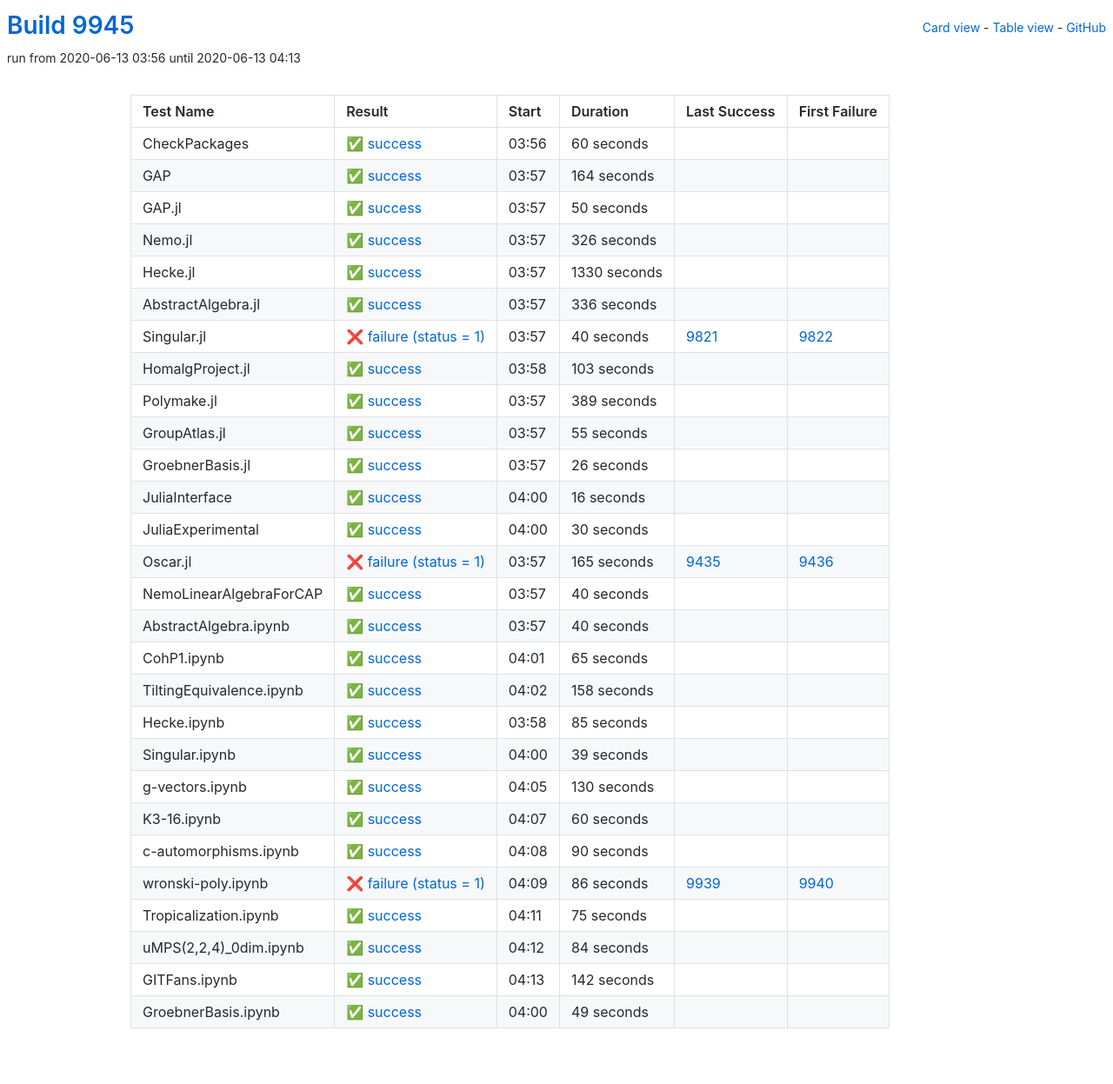
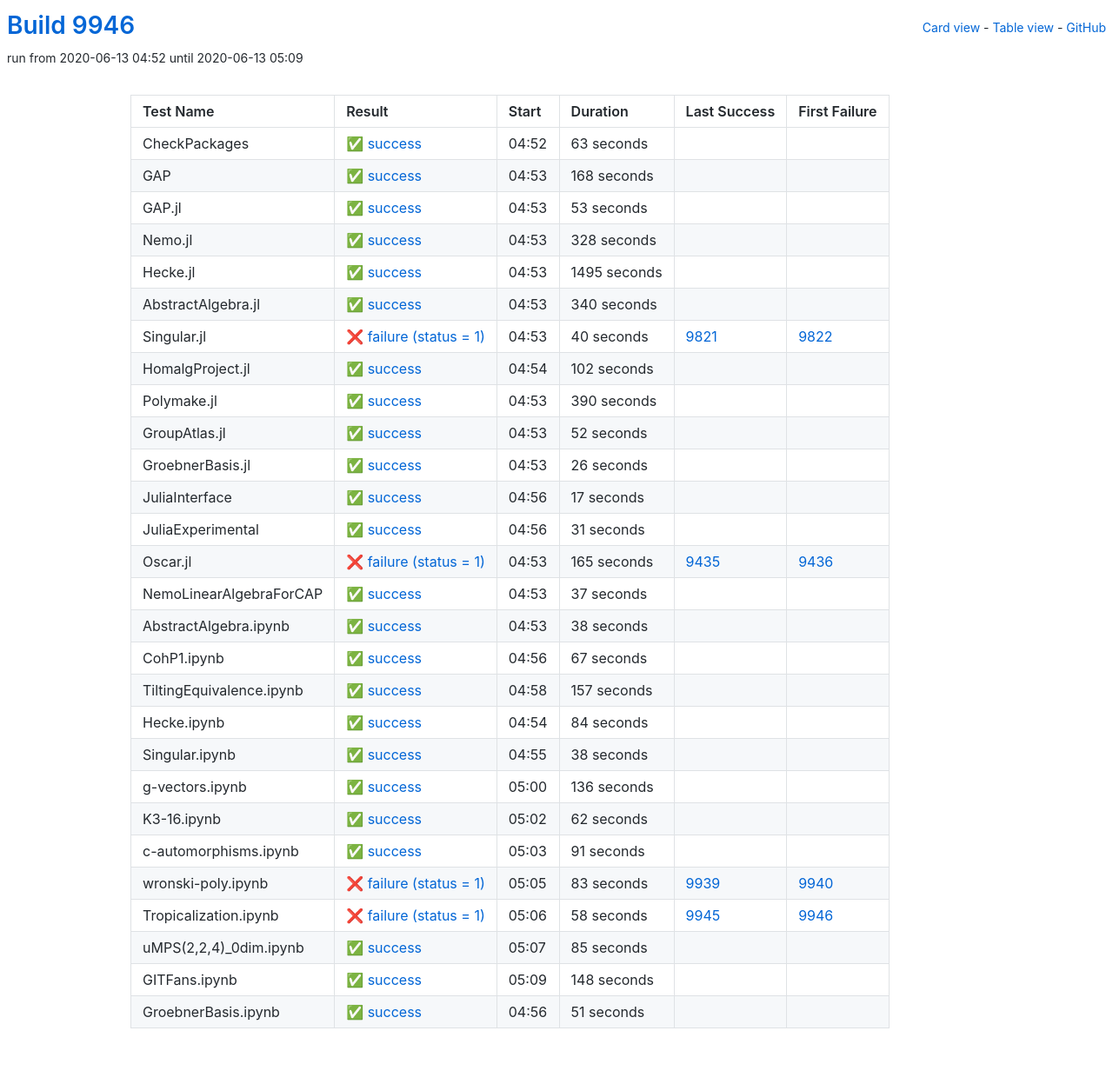
Before and after one commit to oscar-system/oscar-ci-status, a Jekyll site: the page built from table.html, in a window 1280 px wide. Shown: the whole page at 87% size. Built offline with Jekyll 4.4.1, drawn with Linux system fonts in a browser that asks for light colours.

Commit message:
Build #9946

```diff
--- a/_data/ci.yml
+++ b/_data/ci.yml
@@ -1,6 +1,6 @@
 ---
-build: 9945
-build_url: https://oscarci.mathematik.uni-kl.de/job/oscar/9945/
+build: 9946
+build_url: https://oscarci.mathematik.uni-kl.de/job/oscar/9946/
 job: oscar
 organization: oscar-system
 repo: oscar-ci-status
@@ -8,80 +8,80 @@
 tests:
 - name: CheckPackages
   id: checkpackages
-  log: https://oscarci.mathematik.uni-kl.de/job/oscar/9945/artifact/logs/build-9945/CheckPackages.log
-  start: 2020-06-13 03:56
+  log: https://oscarci.mathematik.uni-kl.de/job/oscar/9946/artifact/logs/build-9946/CheckPackages.log
+  start: 2020-06-13 04:52
   success: true
   exitcode: 0
   status: success
-  duration: 60
+  duration: 63
   last_success: false
   last_success_url:
   first_failure: false
   first_failure_url:
 - name: GAP
   id: gap
-  log: https://oscarci.mathematik.uni-kl.de/job/oscar/9945/artifact/logs/build-9945/GAP.log
-  start: 2020-06-13 03:57
+  log: https://oscarci.mathematik.uni-kl.de/job/oscar/9946/artifact/logs/build-9946/GAP.log
+  start: 2020-06-13 04:53
   success: true
   exitcode: 0
   status: success
-  duration: 164
+  duration: 168
   last_success: false
   last_success_url:
   first_failure: false
   first_failure_url:
 - name: GAP.jl
   id: gap-jl
-  log: https://oscarci.mathematik.uni-kl.de/job/oscar/9945/artifact/logs/build-9945/GAP.jl.log
-  start: 2020-06-13 03:57
+  log: https://oscarci.mathematik.uni-kl.de/job/oscar/9946/artifact/logs/build-9946/GAP.jl.log
+  start: 2020-06-13 04:53
   success: true
   exitcode: 0
   status: success
-  duration: 50
+  duration: 53
   last_success: false
   last_success_url:
   first_failure: false
   first_failure_url:
 - name: Nemo.jl
   id: nemo-jl
-  log: https://oscarci.mathematik.uni-kl.de/job/oscar/9945/artifact/logs/build-9945/Nemo.jl.log
-  start: 2020-06-13 03:57
+  log: https://oscarci.mathematik.uni-kl.de/job/oscar/9946/artifact/logs/build-9946/Nemo.jl.log
+  start: 2020-06-13 04:53
   success: true
   exitcode: 0
   status: success
-  duration: 326
+  duration: 328
   last_success: false
   last_success_url:
   first_failure: false
   first_failure_url:
 - name: Hecke.jl
   id: hecke-jl
-  log: https://oscarci.mathematik.uni-kl.de/job/oscar/9945/artifact/logs/build-9945/Hecke.jl.log
-  start: 2020-06-13 03:57
+  log: https://oscarci.mathematik.uni-kl.de/job/oscar/9946/artifact/logs/build-9946/Hecke.jl.log
+  start: 2020-06-13 04:53
   success: true
   exitcode: 0
   status: success
-  duration: 1330
+  duration: 1495
   last_success: false
   last_success_url:
   first_failure: false
   first_failure_url:
 - name: AbstractAlgebra.jl
   id: abstractalgebra-jl
-  log: https://oscarci.mathematik.uni-kl.de/job/oscar/9945/artifact/logs/build-9945/AbstractAlgebra.jl.log
-  start: 2020-06-13 03:57
+  log: https://oscarci.mathematik.uni-kl.de/job/oscar/9946/artifact/logs/build-9946/AbstractAlgebra.jl.log
+  start: 2020-06-13 04:53
   success: true
   exitcode: 0
   status: success
-  duration: 336
+  duration: 340
   last_success: false
   last_success_url:
   first_failure: false
   first_failure_url:
 - name: Singular.jl
   id: singular-jl
-  log: https://oscarci.mathematik.uni-kl.de/job/oscar/9945/artifact/logs/build-9945/Singular.jl.log
-  start: 2020-06-13 03:57
+  log: https://oscarci.mathematik.uni-kl.de/job/oscar/9946/artifact/logs/build-9946/Singular.jl.log
+  start: 2020-06-13 04:53
   success: false
   exitcode: 1
   status: failure
@@ -92,44 +92,44 @@
   first_failure_url: https://oscarci.mathematik.uni-kl.de/job/oscar/9822/
 - name: HomalgProject.jl
   id: homalgproject-jl
-  log: https://oscarci.mathematik.uni-kl.de/job/oscar/9945/artifact/logs/build-9945/HomalgProject.jl.log
-  start: 2020-06-13 03:58
+  log: https://oscarci.mathematik.uni-kl.de/job/oscar/9946/artifact/logs/build-9946/HomalgProject.jl.log
+  start: 2020-06-13 04:54
   success: true
   exitcode: 0
   status: success
-  duration: 103
+  duration: 102
   last_success: false
   last_success_url:
   first_failure: false
   first_failure_url:
 - name: Polymake.jl
   id: polymake-jl
-  log: https://oscarci.mathematik.uni-kl.de/job/oscar/9945/artifact/logs/build-9945/Polymake.jl.log
-  start: 2020-06-13 03:57
+  log: https://oscarci.mathematik.uni-kl.de/job/oscar/9946/artifact/logs/build-9946/Polymake.jl.log
+  start: 2020-06-13 04:53
   success: true
   exitcode: 0
   status: success
-  duration: 389
+  duration: 390
   last_success: false
   last_success_url:
   first_failure: false
   first_failure_url:
 - name: GroupAtlas.jl
   id: groupatlas-jl
-  log: https://oscarci.mathematik.uni-kl.de/job/oscar/9945/artifact/logs/build-9945/GroupAtlas.jl.log
-  start: 2020-06-13 03:57
+  log: https://oscarci.mathematik.uni-kl.de/job/oscar/9946/artifact/logs/build-9946/GroupAtlas.jl.log
+  start: 2020-06-13 04:53
   success: true
   exitcode: 0
   status: success
-  duration: 55
+  duration: 52
   last_success: false
   last_success_url:
   first_failure: false
   first_failure_url:
 - name: GroebnerBasis.jl
   id: groebnerbasis-jl
-  log: https://oscarci.mathematik.uni-kl.de/job/oscar/9945/artifact/logs/build-9945/GroebnerBasis.jl.log
-  start: 2020-06-13 03:57
+  log: https://oscarci.mathematik.uni-kl.de/job/oscar/9946/artifact/logs/build-9946/GroebnerBasis.jl.log
+  start: 2020-06-13 04:53
   success: true
   exitcode: 0
   status: success
@@ -140,32 +140,32 @@
   first_failure_url:
 - name: JuliaInterface
   id: juliainterface
-  log: https://oscarci.mathematik.uni-kl.de/job/oscar/9945/artifact/logs/build-9945/JuliaInterface.log
-  start: 2020-06-13 04:00
+  log: https://oscarci.mathematik.uni-kl.de/job/oscar/9946/artifact/logs/build-9946/JuliaInterface.log
+  start: 2020-06-13 04:56
   success: true
   exitcode: 0
   status: success
-  duration: 16
+  duration: 17
   last_success: false
   last_success_url:
   first_failure: false
   first_failure_url:
 - name: JuliaExperimental
   id: juliaexperimental
-  log: https://oscarci.mathematik.uni-kl.de/job/oscar/9945/artifact/logs/build-9945/JuliaExperimental.log
-  start: 2020-06-13 04:00
+  log: https://oscarci.mathematik.uni-kl.de/job/oscar/9946/artifact/logs/build-9946/JuliaExperimental.log
+  start: 2020-06-13 04:56
   success: true
   exitcode: 0
   status: success
-  duration: 30
+  duration: 31
   last_success: false
   last_success_url:
   first_failure: false
   first_failure_url:
 - name: Oscar.jl
   id: oscar-jl
-  log: https://oscarci.mathematik.uni-kl.de/job/oscar/9945/artifact/logs/build-9945/Oscar.jl.log
-  start: 2020-06-13 03:57
+  log: https://oscarci.mathematik.uni-kl.de/job/oscar/9946/artifact/logs/build-9946/Oscar.jl.log
+  start: 2020-06-13 04:53
   success: false
   exitcode: 1
   status: failure
@@ -176,56 +176,140 @@
   first_failure_url: https://oscarci.mathematik.uni-kl.de/job/oscar/9436/
 - name: NemoLinearAlgebraForCAP
   id: nemolinearalgebraforcap
-  log: https://oscarci.mathematik.uni-kl.de/job/oscar/9945/artifact/logs/build-9945/NemoLinearAlgebraForCAP.log
-  start: 2020-06-13 03:57
+  log: https://oscarci.mathematik.uni-kl.de/job/oscar/9946/artifact/logs/build-9946/NemoLinearAlgebraForCAP.log
+  start: 2020-06-13 04:53
   success: true
   exitcode: 0
   status: success
-  duration: 40
+  duration: 37
   last_success: false
   last_success_url:
   first_failure: false
   first_failure_url:
 - name: AbstractAlgebra.ipynb
   id: abstractalgebra-ipynb
-  log: https://oscarci.mathematik.uni-kl.de/job/oscar/9945/artifact/logs/build-9945/AbstractAlgebra.ipynb.log
-  start: 2020-06-13 03:57
+  log: https://oscarci.mathematik.uni-kl.de/job/oscar/9946/artifact/logs/build-9946/AbstractAlgebra.ipynb.log
+  start: 2020-06-13 04:53
   success: true
   exitcode: 0
   status: success
-  duration: 40
+  duration: 38
   last_success: false
   last_success_url:
   first_failure: false
   first_failure_url:
 - name: CohP1.ipynb
   id: cohp1-ipynb
-  log: https://oscarci.mathematik.uni-kl.de/job/oscar/9945/artifact/logs/build-9945/CohP1.ipynb.log
-  start: 2020-06-13 04:01
+  log: https://oscarci.mathematik.uni-kl.de/job/oscar/9946/artifact/logs/build-9946/CohP1.ipynb.log
+  start: 2020-06-13 04:56
   success: true
   exitcode: 0
   status: success
-  duration: 65
+  duration: 67
   last_success: false
   last_success_url:
   first_failure: false
   first_failure_url:
 - name: TiltingEquivalence.ipynb
   id: tiltingequivalence-ipynb
-  log: https://oscarci.mathematik.uni-kl.de/job/oscar/9945/artifact/logs/build-9945/TiltingEquivalence.ipynb.log
-  start: 2020-06-13 04:02
+  log: https://oscarci.mathematik.uni-kl.de/job/oscar/9946/artifact/logs/build-9946/TiltingEquivalence.ipynb.log
+  start: 2020-06-13 04:58
   success: true
   exitcode: 0
   status: success
-  duration: 158
+  duration: 157
   last_success: false
   last_success_url:
   first_failure: false
   first_failure_url:
 - name: Hecke.ipynb
   id: hecke-ipynb
-  log: https://oscarci.mathematik.uni-kl.de/job/oscar/9945/artifact/logs/build-9945/Hecke.ipynb.log
-  start: 2020-06-13 03:58
+  log: https://oscarci.mathematik.uni-kl.de/job/oscar/9946/artifact/logs/build-9946/Hecke.ipynb.log
+  start: 2020-06-13 04:54
+  success: true
+  exitcode: 0
+  status: success
+  duration: 84
+  last_success: false
+  last_success_url:
+  first_failure: false
+  first_failure_url:
+- name: Singular.ipynb
+  id: singular-ipynb
+  log: https://oscarci.mathematik.uni-kl.de/job/oscar/9946/artifact/logs/build-9946/Singular.ipynb.log
+  start: 2020-06-13 04:55
+  success: true
+  exitcode: 0
+  status: success
+  duration: 38
+  last_success: false
+  last_success_url:
+  first_failure: false
+  first_failure_url:
+- name: g-vectors.ipynb
+  id: g-vectors-ipynb
+  log: https://oscarci.mathematik.uni-kl.de/job/oscar/9946/artifact/logs/build-9946/g-vectors.ipynb.log
+  start: 2020-06-13 05:00
+  success: true
+  exitcode: 0
+  status: success
+  duration: 136
+  last_success: false
+  last_success_url:
+  first_failure: false
+  first_failure_url:
+- name: K3-16.ipynb
+  id: k3-16-ipynb
+  log: https://oscarci.mathematik.uni-kl.de/job/oscar/9946/artifact/logs/build-9946/K3-16.ipynb.log
+  start: 2020-06-13 05:02
+  success: true
+  exitcode: 0
+  status: success
+  duration: 62
+  last_success: false
+  last_success_url:
+  first_failure: false
+  first_failure_url:
+- name: c-automorphisms.ipynb
+  id: c-automorphisms-ipynb
+  log: https://oscarci.mathematik.uni-kl.de/job/oscar/9946/artifact/logs/build-9946/c-automorphisms.ipynb.log
+  start: 2020-06-13 05:03
+  success: true
+  exitcode: 0
+  status: success
+  duration: 91
+  last_success: false
+  last_success_url:
+  first_failure: false
+  first_failure_url:
+- name: wronski-poly.ipynb
+  id: wronski-poly-ipynb
+  log: https://oscarci.mathematik.uni-kl.de/job/oscar/9946/artifact/logs/build-9946/wronski-poly.ipynb.log
+  start: 2020-06-13 05:05
+  success: false
+  exitcode: 1
+  status: failure
+  duration: 83
+  last_success: 9939
+  last_success_url: https://oscarci.mathematik.uni-kl.de/job/oscar/9939/
+  first_failure: 9940
+  first_failure_url: https://oscarci.mathematik.uni-kl.de/job/oscar/9940/
+- name: Tropicalization.ipynb
+  id: tropicalization-ipynb
+  log: https://oscarci.mathematik.uni-kl.de/job/oscar/9946/artifact/logs/build-9946/Tropicalization.ipynb.log
+  start: 2020-06-13 05:06
+  success: false
+  exitcode: 1
+  status: failure
+  duration: 58
+  last_success: 9945
+  last_success_url: https://oscarci.mathematik.uni-kl.de/job/oscar/9945/
+  first_failure: 9946
+  first_failure_url: https://oscarci.mathematik.uni-kl.de/job/oscar/9946/
+- name: uMPS(2,2,4)_0dim.ipynb
+  id: umps-2-2-4-0dim-ipynb
+  log: https://oscarci.mathematik.uni-kl.de/job/oscar/9946/artifact/logs/build-9946/uMPS-2-2-4-_0dim.ipynb.log
+  start: 2020-06-13 05:07
   success: true
   exitcode: 0
   status: success
@@ -234,110 +318,26 @@
   last_success_url:
   first_failure: false
   first_failure_url:
-- name: Singular.ipynb
-  id: singular-ipynb
-  log: https://oscarci.mathematik.uni-kl.de/job/oscar/9945/artifact/logs/build-9945/Singular.ipynb.log
-  start: 2020-06-13 04:00
+- name: GITFans.ipynb
+  id: gitfans-ipynb
+  log: https://oscarci.mathematik.uni-kl.de/job/oscar/9946/artifact/logs/build-9946/GITFans.ipynb.log
+  start: 2020-06-13 05:09
   success: true
   exitcode: 0
   status: success
-  duration: 39
-  last_success: false
-  last_success_url:
-  first_failure: false
-  first_failure_url:
-- name: g-vectors.ipynb
-  id: g-vectors-ipynb
-  log: https://oscarci.mathematik.uni-kl.de/job/oscar/9945/artifact/logs/build-9945/g-vectors.ipynb.log
-  start: 2020-06-13 04:05
-  success: true
-  exitcode: 0
-  status: success
-  duration: 130
-  last_success: false
-  last_success_url:
-  first_failure: false
-  first_failure_url:
-- name: K3-16.ipynb
-  id: k3-16-ipynb
-  log: https://oscarci.mathematik.uni-kl.de/job/oscar/9945/artifact/logs/build-9945/K3-16.ipynb.log
-  start: 2020-06-13 04:07
-  success: true
-  exitcode: 0
-  status: success
-  duration: 60
-  last_success: false
-  last_success_url:
-  first_failure: false
-  first_failure_url:
-- name: c-automorphisms.ipynb
-  id: c-automorphisms-ipynb
-  log: https://oscarci.mathematik.uni-kl.de/job/oscar/9945/artifact/logs/build-9945/c-automorphisms.ipynb.log
-  start: 2020-06-13 04:08
-  success: true
-  exitcode: 0
-  status: success
-  duration: 90
-  last_success: false
-  last_success_url:
-  first_failure: false
-  first_failure_url:
-- name: wronski-poly.ipynb
-  id: wronski-poly-ipynb
-  log: https://oscarci.mathematik.uni-kl.de/job/oscar/9945/artifact/logs/build-9945/wronski-poly.ipynb.log
-  start: 2020-06-13 04:09
-  success: false
-  exitcode: 1
-  status: failure
-  duration: 86
-  last_success: 9939
-  last_success_url: https://oscarci.mathematik.uni-kl.de/job/oscar/9939/
-  first_failure: 9940
-  first_failure_url: https://oscarci.mathematik.uni-kl.de/job/oscar/9940/
-- name: Tropicalization.ipynb
-  id: tropicalization-ipynb
-  log: https://oscarci.mathematik.uni-kl.de/job/oscar/9945/artifact/logs/build-9945/Tropicalization.ipynb.log
-  start: 2020-06-13 04:11
-  success: true
-  exitcode: 0
-  status: success
-  duration: 75
-  last_success: false
-  last_success_url:
-  first_failure: false
-  first_failure_url:
-- name: uMPS(2,2,4)_0dim.ipynb
-  id: umps-2-2-4-0dim-ipynb
-  log: https://oscarci.mathematik.uni-kl.de/job/oscar/9945/artifact/logs/build-9945/uMPS-2-2-4-_0dim.ipynb.log
-  start: 2020-06-13 04:12
-  success: true
-  exitcode: 0
-  status: success
-  duration: 84
-  last_success: false
-  last_success_url:
-  first_failure: false
-  first_failure_url:
-- name: GITFans.ipynb
-  id: gitfans-ipynb
-  log: https://oscarci.mathematik.uni-kl.de/job/oscar/9945/artifact/logs/build-9945/GITFans.ipynb.log
-  start: 2020-06-13 04:13
-  success: true
-  exitcode: 0
-  status: success
-  duration: 142
+  duration: 148
   last_success: false
   last_success_url:
   first_failure: false
   first_failure_url:
 - name: GroebnerBasis.ipynb
   id: groebnerbasis-ipynb
-  log: https://oscarci.mathematik.uni-kl.de/job/oscar/9945/artifact/logs/build-9945/GroebnerBasis.ipynb.log
-  start: 2020-06-13 04:00
+  log: https://oscarci.mathematik.uni-kl.de/job/oscar/9946/artifact/logs/build-9946/GroebnerBasis.ipynb.log
+  start: 2020-06-13 04:56
   success: true
   exitcode: 0
   status: success
-  duration: 49
+  duration: 51
   last_success: false
   last_success_url:
   first_failure: false
```
Also changed, not shown: README.md.
